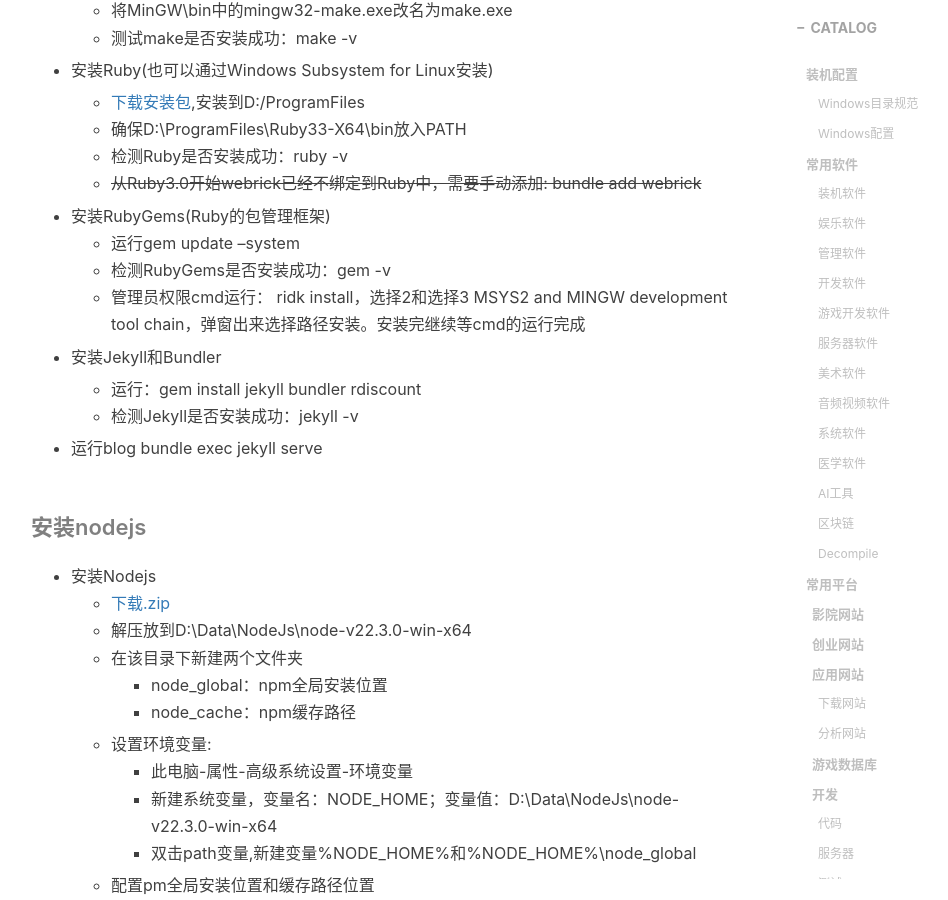
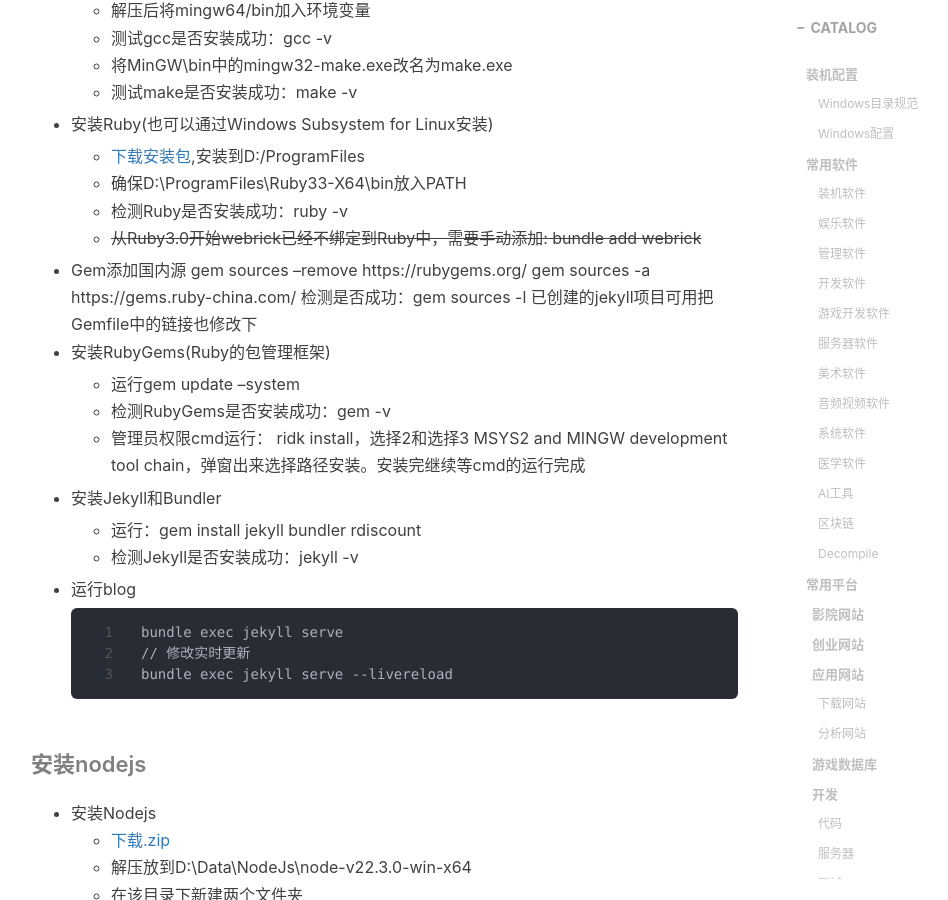
Before and after one commit to gumcstronger/gumcstronger.github.io, a Jekyll site: the page built from _posts/2022/2022-08-24-windows.md, in a window 1280 px wide and 900 px high, scrolled down 18481 px. Shown: the whole window, without its empty margins (234-1182 px from the left). Built offline with Jekyll 4.4.1, drawn with Linux system fonts in a browser that asks for light colours; comment, search, counter and statistics services are not loaded; some of the changed text lies outside the part shown.

Commit message:
Update 2022-08-24-windows.md

````diff
--- a/_posts/2022/2022-08-24-windows.md
+++ b/_posts/2022/2022-08-24-windows.md
@@ -299,6 +300,7 @@
   * [apk.support](https://apk.support/) Apk历史版本下载
   * [uptodown](https://www.uptodown.com/) Apk历史版本下载
   * [apkmonk](https://www.apkmonk.com/) Apk历史版本下载
+  * [androeed](https://androeed.store/android/) 没有历史版本但能下载下架的游戏
   * [happymodapk](https://happymod.com/) Apk历史版本下载
   * [牛游网](https://shouji.newyx.net/android/109122.html) 搜索功能不行，需要在google搜索：游戏名+newyx.net
   *
@@ -623,34 +625,42 @@
 #### 安装jekyll环境
 
   [官方教程](https://jekyllrb.com/docs/)
+
 - 安装cmake
+- 安装gcc
 
-- 安装gcc
   - [下载gcc压缩包](https://sourceforge.net/projects/mingw-w64/files/mingw-w64/mingw-w64-release/) 或 [这里](https://gcc-mcf.lhmouse.com/)
   - 解压后将mingw64/bin加入环境变量
   - 测试gcc是否安装成功：gcc -v
   - 将MinGW\bin中的mingw32-make.exe改名为make.exe
   - 测试make是否安装成功：make -v
-
 - 安装Ruby(也可以通过Windows Subsystem for Linux安装)
 
   - [下载安装包](https://rubyinstaller.org/downloads/),安装到D:/ProgramFiles
   - 确保D:\ProgramFiles\\Ruby33-X64\bin放入PATH
   - 检测Ruby是否安装成功：ruby -v
   - ~~从Ruby3.0开始webrick已经不绑定到Ruby中，需要手动添加: bundle add webrick~~
+- Gem添加国内源
+  gem sources --remove https://rubygems.org/
+  gem sources -a https://gems.ruby-china.com/
+  检测是否成功：gem sources -l
+  已创建的jekyll项目可用把Gemfile中的链接也修改下
+- 安装RubyGems(Ruby的包管理框架)
 
-- 安装RubyGems(Ruby的包管理框架)
   - 运行gem update --system
   - 检测RubyGems是否安装成功：gem -v
   - 管理员权限cmd运行： ridk install，选择2和选择3 MSYS2 and MINGW development tool chain，弹窗出来选择路径安装。安装完继续等cmd的运行完成
-
 - 安装Jekyll和Bundler
 
   - 运行：gem install jekyll bundler rdiscount
   - 检测Jekyll是否安装成功：jekyll -v
+- 运行blog
 
-- 运行blog
+  ```
   bundle exec jekyll serve
+  // 修改实时更新
+  bundle exec jekyll serve --livereload
+  ```
 
 #### 安装nodejs
 
````
Also changed, not shown: other parts of _posts/2022/2022-08-24-windows.md (+1 -0 lines).
